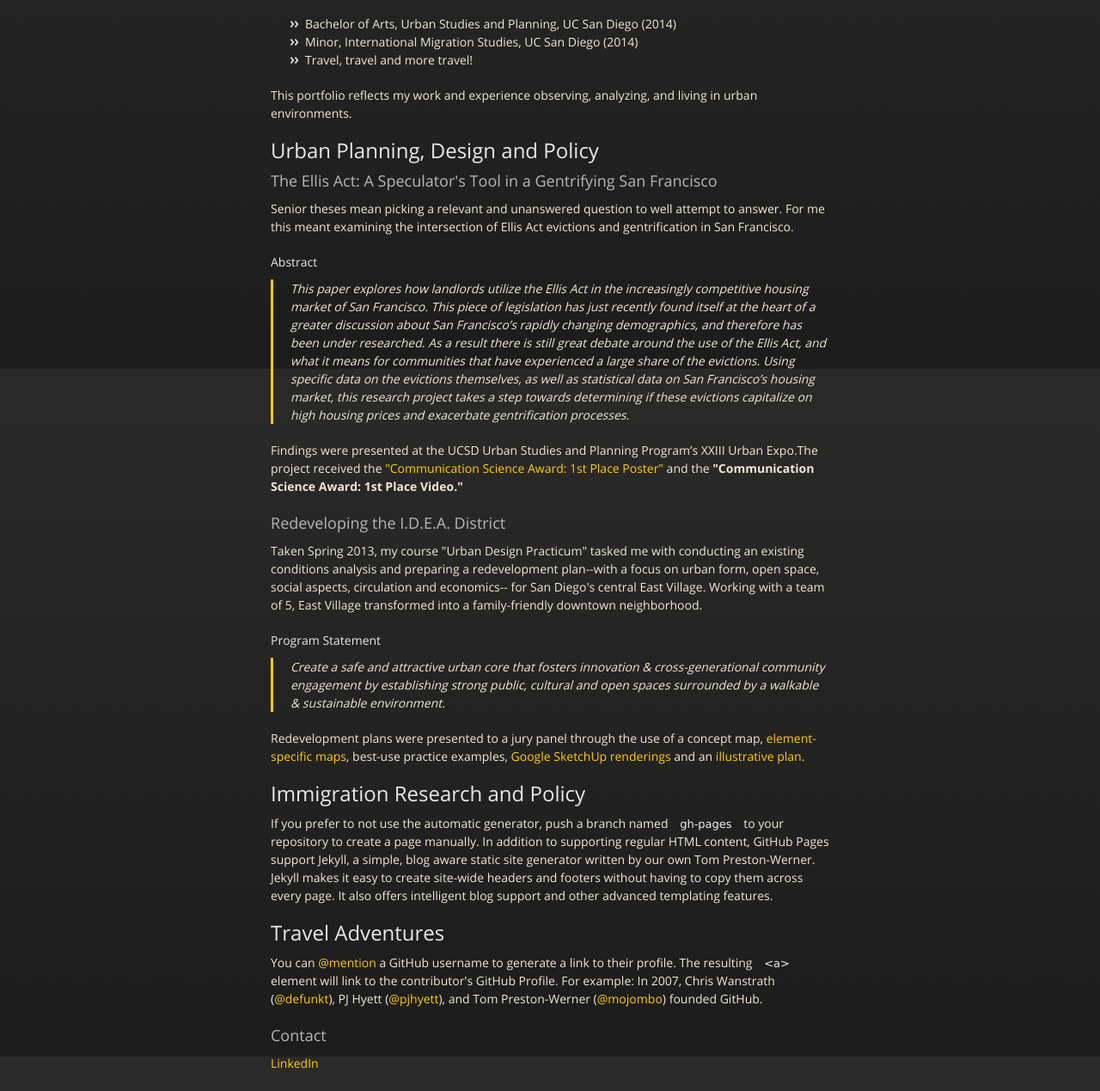
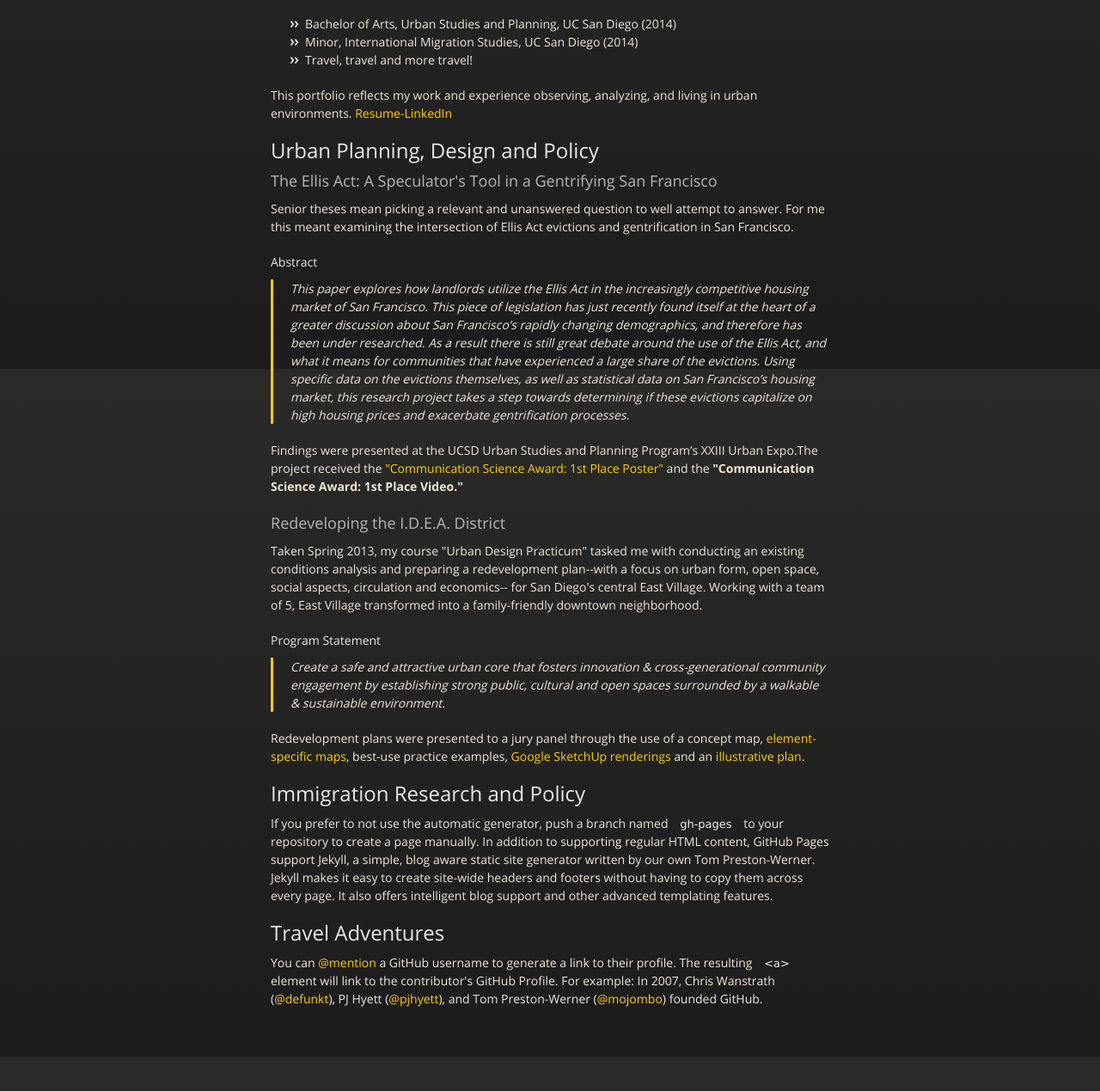
Before and after one commit to isabellablasi/isabellablasi.github.io, a plain HTML site: page index.html in a window 1280 px wide. Shown: the part 371-1640 px from the top of the page at 86% size. Drawn offline with nearby package versions, Linux system fonts and the light colour scheme.

```diff
--- a/index.html
+++ b/index.html
@@ -44,7 +44,8 @@
 <li>Bachelor of Arts, Urban Studies and Planning, UC San Diego (2014)</li>
 <li>Minor, International Migration Studies, UC San Diego (2014)</li>
 <li>Travel, travel and more travel!</li>
-</ul><p>This portfolio reflects my work and experience observing, analyzing, and living in urban environments.</p>
+</ul><p>This portfolio reflects my work and experience observing, analyzing, and living in urban environments.
+<a href="https://www.linkedin.com/pub/isabella-blasi/71/b13/78a">Resume-LinkedIn</a></p>
 
 <h2>
 <a name="urban-planning-design-and-policy" class="anchor" href="#urban-planning-design-and-policy"><span class="octicon octicon-link"></span></a>Urban Planning, Design and Policy</h2>
@@ -86,11 +87,6 @@
 <a name="travel-adventures" class="anchor" href="#travel-adventures"><span class="octicon octicon-link"></span></a>Travel Adventures</h2>
 
 <p>You can <a href="https://github.com/blog/821" class="user-mention">@mention</a> a GitHub username to generate a link to their profile. The resulting <code>&lt;a&gt;</code> element will link to the contributor's GitHub Profile. For example: In 2007, Chris Wanstrath (<a href="https://github.com/defunkt" class="user-mention">@defunkt</a>), PJ Hyett (<a href="https://github.com/pjhyett" class="user-mention">@pjhyett</a>), and Tom Preston-Werner (<a href="https://github.com/mojombo" class="user-mention">@mojombo</a>) founded GitHub.</p>
-
-<h3>
-<a name="contact" class="anchor" href="#contact"><span class="octicon octicon-link"></span></a>Contact</h3>
-
-<p><a href="https://www.linkedin.com/pub/isabella-blasi/71/b13/78a">LinkedIn</a></p>
       </section>
 
     </div>
```
Also changed, not shown: params.json (+1 -1 lines).
